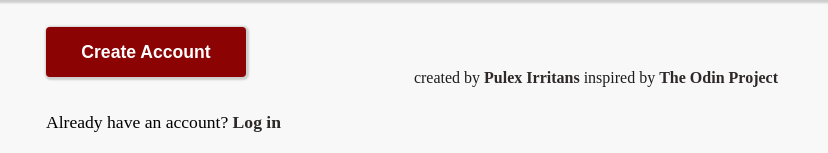
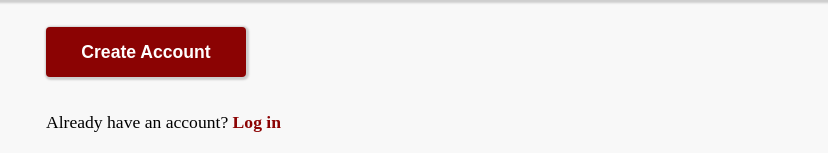
Before and after one commit to PulexIrritans/Odin-Sign-up-Form, a plain HTML site: page index.html in a window 1280 px wide. Shown: the part 703-856 px from the top of the page, 452-1280 px from the left. Drawn offline with Linux system fonts and the light colour scheme.

Commit message:
Fixed footer

```diff
--- a/index.html
+++ b/index.html
@@ -94,6 +94,5 @@
         <p>Already have an account? <a href="index.html">Log in</a></p>
       </form>
     </main>
-    <footer>created by <a target="_blank" href="https://github.com/PulexIrritans">Pulex Irritans</a> inspired by <a target="_blank" href="https://theodinproject.com">The Odin Project</a></footer>
   </body>
 </html>
--- a/styles.css
+++ b/styles.css
@@ -61,6 +61,7 @@ header>p {
 }
 
 main {
+    min-height: 100vh;
     display: flex;
     flex-direction: column;
     background-color: rgb(248, 248, 248);
@@ -185,20 +186,8 @@ form>p {
     visibility: visible;
 }
 
-footer {
-    position: absolute;
-    bottom: 10px;
-    right: 50px;
-    color: #1d1d1f;
-
-}
-
 a {
-    color:rgb(46, 40, 40);
+    color:rgb(139, 3, 3);
     text-decoration: none;
     font-weight: bold;
 }
-
-a:focus {
-    text-decoration: underline;
-}
```
